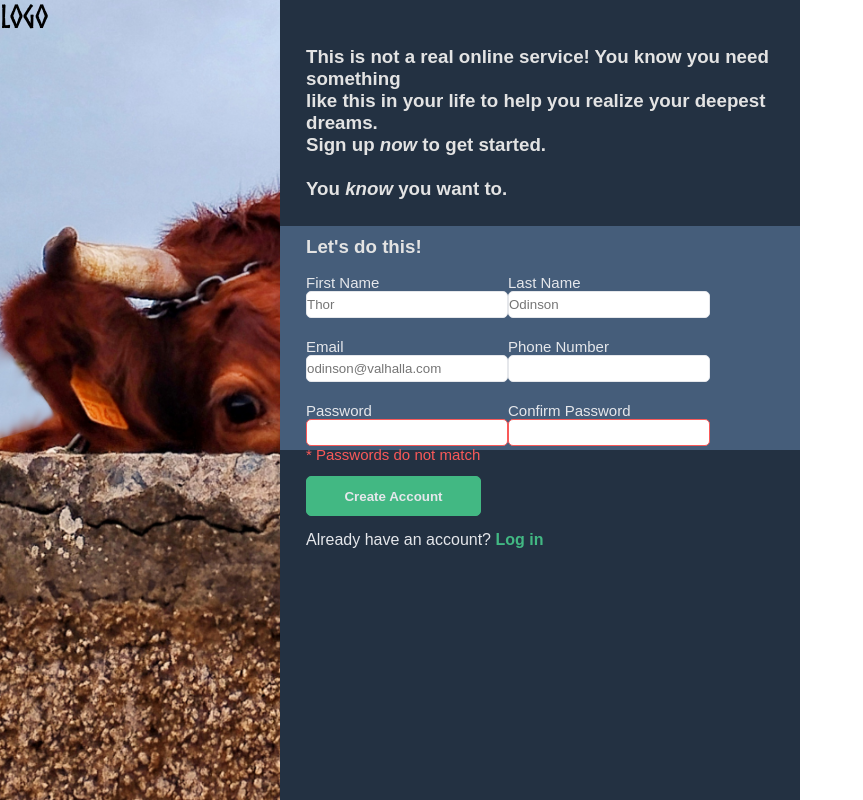
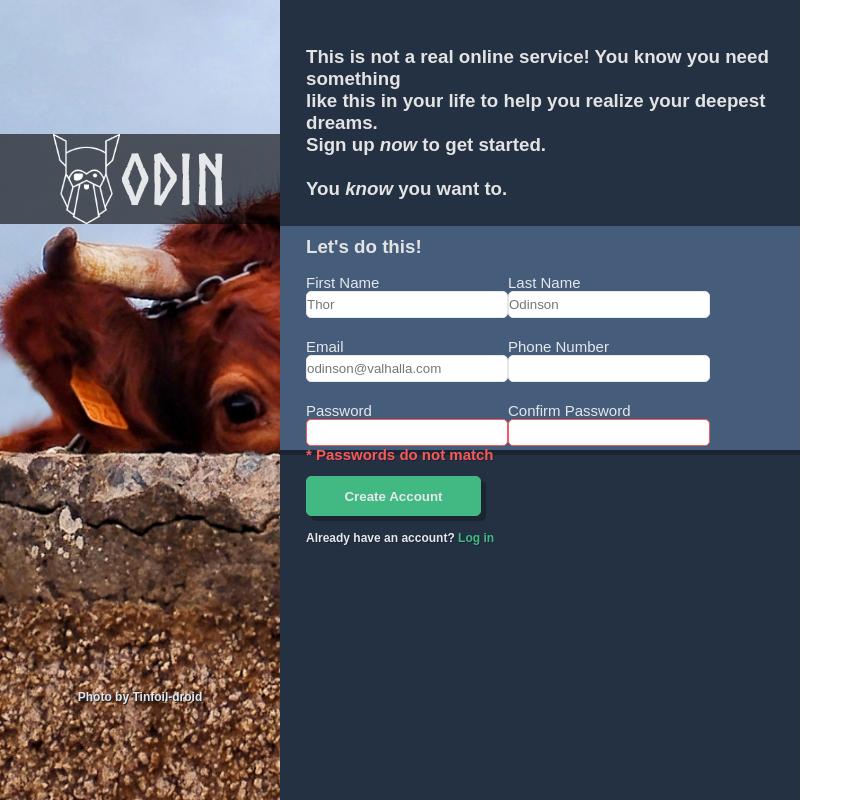
Before and after one commit to Tinfoil-droid/Sign-up-Form, a plain HTML site: page index.html in a window 1280 px wide. Shown: the whole page, without its empty margins (0-863 px from the left). Drawn offline with Linux system fonts and the light colour scheme.

Commit message:
added odin logo and semi-transparent cell

```diff
--- a/index.html
+++ b/index.html
@@ -9,7 +9,15 @@
   <body>
     <div class="main">
       <div class="left">
-        <h1>logo</h1>
+        <div class="forImage">
+          <div class="semi-transparent">
+            <img src="./img/odin-lined.png" alt="Odin logo" height="90px" />
+            <h1>ODIN</h1>
+          </div>
+        </div>
+        <div class="footer">
+          <p>Photo by Tinfoil-droid</p>
+        </div>
       </div>
       <div class="right">
         <div class="first">
--- a/style.css
+++ b/style.css
@@ -26,7 +26,9 @@
   width: 35vw;
   background-repeat: no-repeat;
   background-size: cover;
-  font-family: Norse-Bold, sans-serif;
+  display: flex;
+  flex-direction: column;
+  font-family: Arial, Helvetica, sans-serif;
 }
 
 .right {
@@ -52,6 +54,7 @@
   height: 28vh;
   align-items: center;
   color: #e3e3e3;
+  box-shadow: 0px 5px #1a2531;
 }
 
 .form-main-div {
@@ -102,6 +105,7 @@ label {
   height: 40px;
   width: 175px;
   font-weight: bolder;
+  box-shadow: 5px 5px #1a2531;
 }
 
 .third {
@@ -119,3 +123,37 @@ a {
   text-decoration: none;
   font-weight: bold;
 }
+
+.footer,
+p {
+  font-size: 12px;
+  font-weight: bolder;
+  color: #e5e7eb;
+  text-shadow: 1px 1px #1a2531;
+}
+
+.footer {
+  height: 60vh;
+  display: flex;
+  align-items: flex-end;
+  justify-content: center;
+  width: 100%;
+}
+
+.forImage {
+  height: 28vh;
+  display: flex;
+  align-items: flex-end;
+}
+
+.semi-transparent {
+  color: #e5e7eb;
+  display: flex;
+  flex-direction: row;
+  width: 100%;
+  justify-content: center;
+  align-items: center;
+  background: rgba(0, 0, 0, 0.6);
+  font-family: Norse-Bold, sans-serif;
+  font-size: 35px;
+}
```
